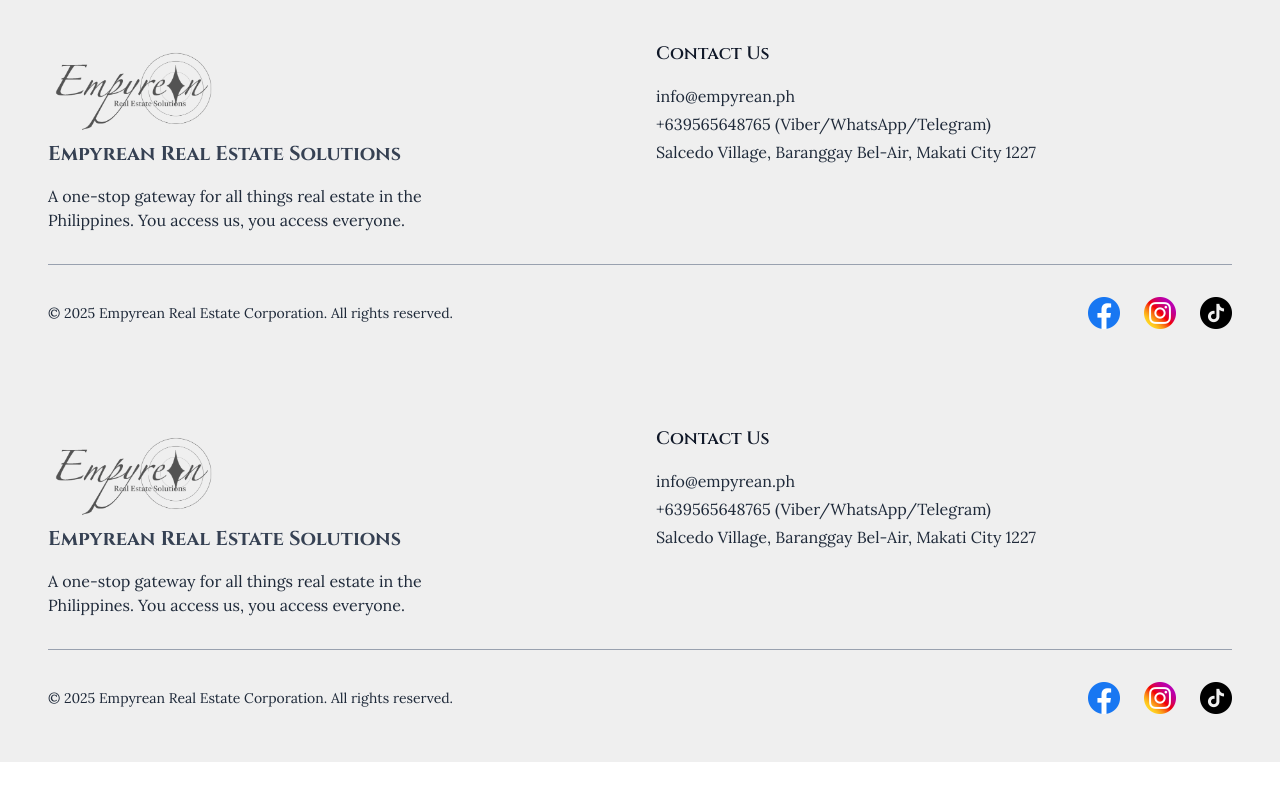
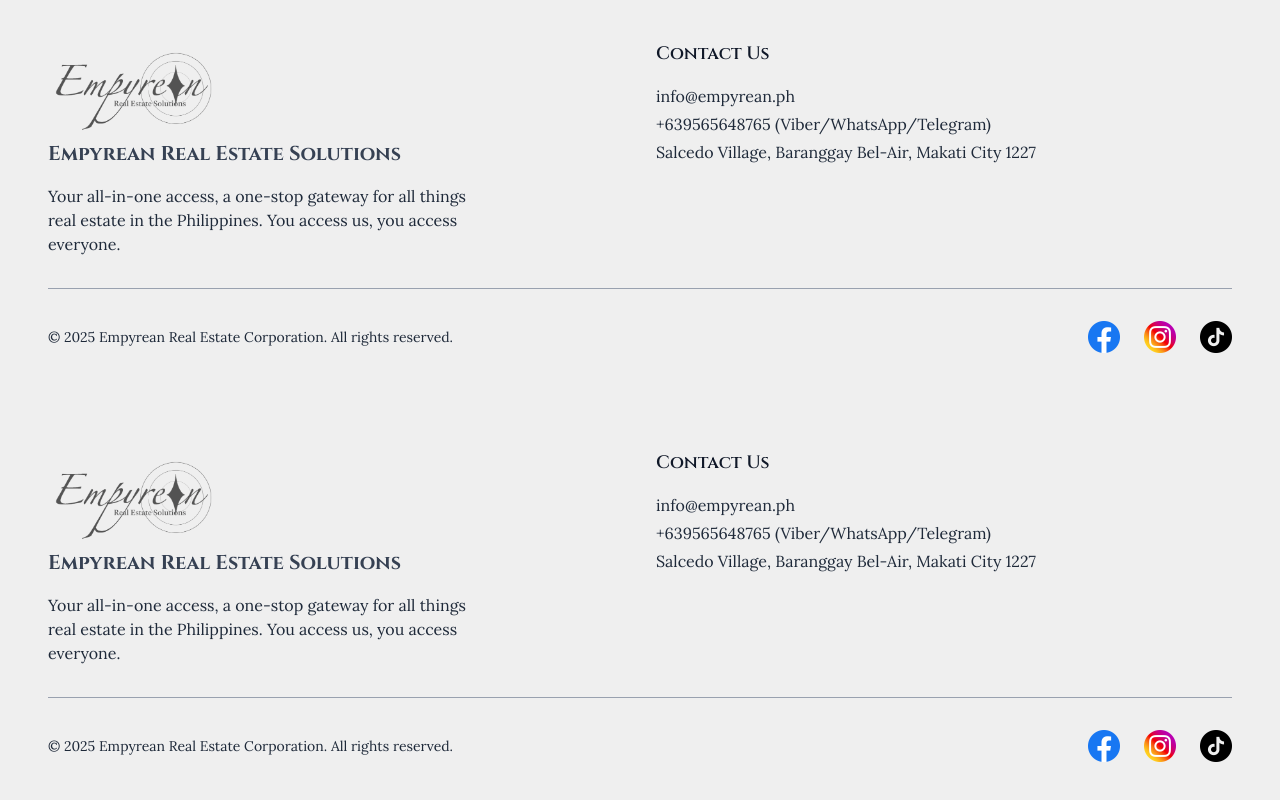
Before and after one commit to Empyrean25/empyrean, a Next.js app: page /learn-more in a window 1280 px wide. Shown: the part 1150-1950 px from the top of the page. Before the commit the page ends 1912 px from the top, so only its background shows below. Built offline with nearby package versions, Linux system fonts and the light colour scheme.

Commit message:
Update footer.tsx

```diff
--- a/src/components/footer.tsx
+++ b/src/components/footer.tsx
@@ -23,7 +23,7 @@
               Empyrean Real Estate Solutions
             </h2>
             <p className="text-gray-800 max-w-md">
-              A one-stop gateway for all things real estate in the Philippines.
+              Your all-in-one access, a one-stop gateway for all things real estate in the Philippines.
               You access us, you access everyone.
             </p>
           </div>
```
